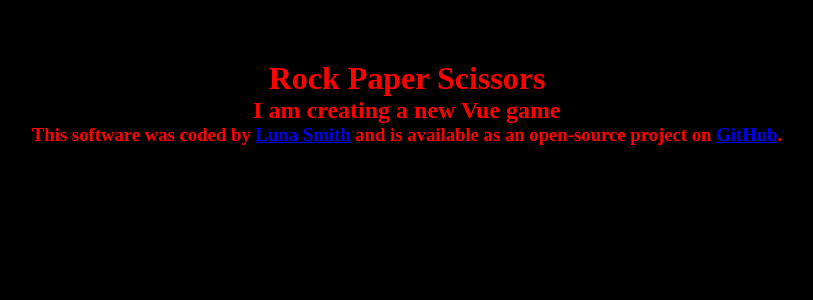
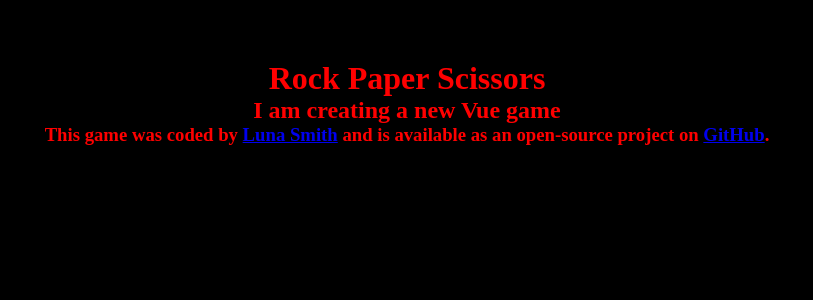
Before and after one commit to Lu-Smith/rock_paper_scisors_vue_typescript_tdd, a Vue app: page / in a window 1280 px wide. Shown: the top 300 px of the page, without its empty margins (233-1046 px from the left). Built offline with nearby package versions, Linux system fonts and the light colour scheme.

Commit message:
Updated FooterComponent

```diff
--- a/src/components/FooterComponent.vue
+++ b/src/components/FooterComponent.vue
@@ -1,5 +1,5 @@
 <template>
-  <h3>This software was coded by <a class="profile-link" href="https://www.lunasmithart.com/" target="_blank">Luna Smith</a> and is available as an open-source project on <a class="gitHub-link" href="https://github.com/Lu-Smith/rock_paper_scisors_vue_typescript_tdd" target="_blank">GitHub</a>.</h3>
+  <h3>This game was coded by <a class="profile-link" href="https://www.lunasmithart.com/" target="_blank">Luna Smith</a> and is available as an open-source project on <a class="gitHub-link" href="https://github.com/Lu-Smith/rock_paper_scisors_vue_typescript_tdd" target="_blank">GitHub</a>.</h3>
 </template>
 
 <script lang="ts">
```
Also changed, not shown: 1 other file (tests, documents, lock files or other folders).
